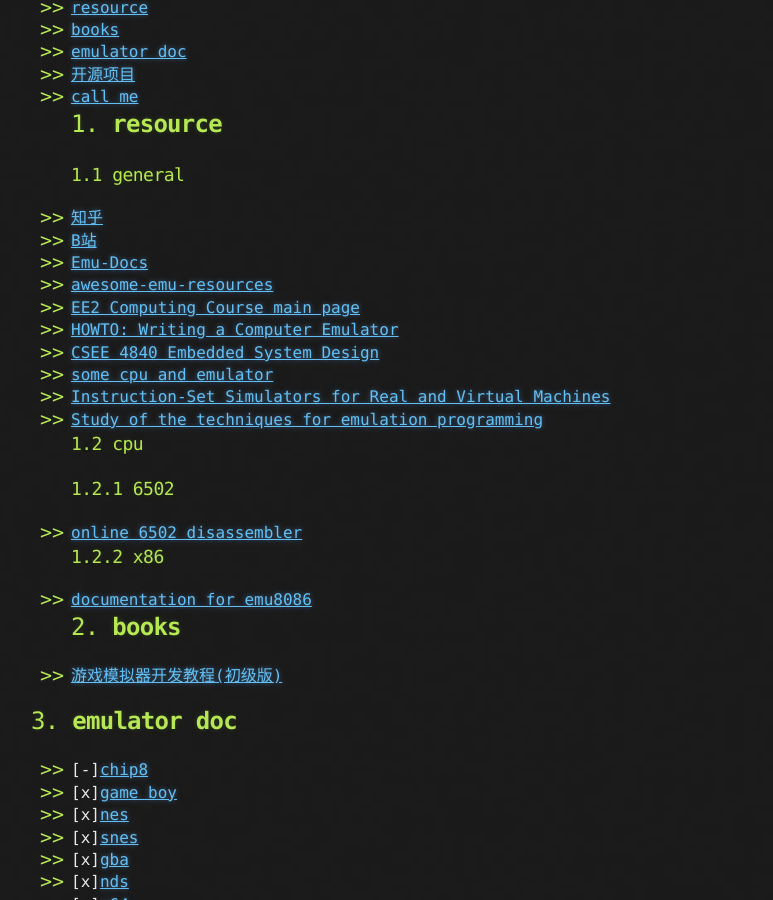
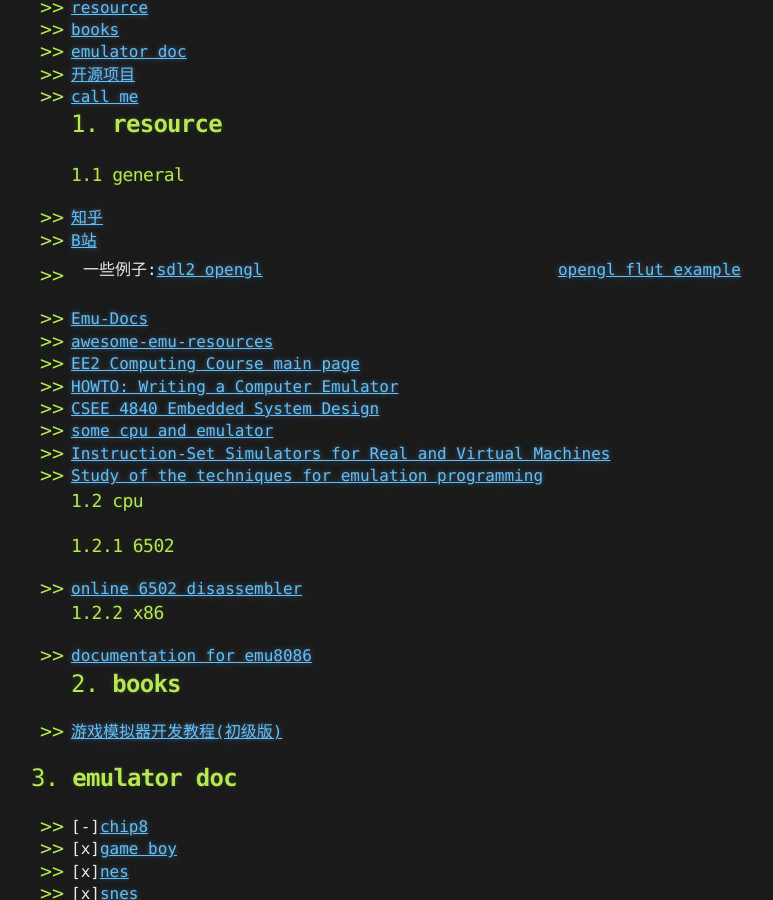
Before and after one commit to jinjiacun123/jinjiacun123.github.io, a Jekyll site: the page built from index.md, in a window 1280 px wide and 900 px high, scrolled down 301 px. Shown: the whole window, without its empty margins (109-882 px from the left). Built offline with Jekyll 4.4.1, drawn with Linux system fonts in a browser that asks for light colours; our own code applies the rules of GitHub Pages for plain Markdown files.

Commit message:
Update index.md

```diff
--- a/index.md
+++ b/index.md
@@ -14,6 +14,7 @@ layout: default
 ### 1.1 general
  * [知乎](https://www.zhihu.com/people/jim-79-39-91)
  * [B站](https://space.bilibili.com/3493279404395296)
+ * 一些例子:[sdl2 opengl](docs/sdl2_opengl.html) | [opengl flut example](docs/opengl_flut_example.html)
  * [Emu-Docs](https://github.com/shonumi/Emu-Docs)
  * [awesome-emu-resources](https://github.com/marethyu/awesome-emu-resources)
  * [EE2 Computing Course main page](http://www.ee.ic.ac.uk/pcheung/teaching/ee2_computing/)
```
